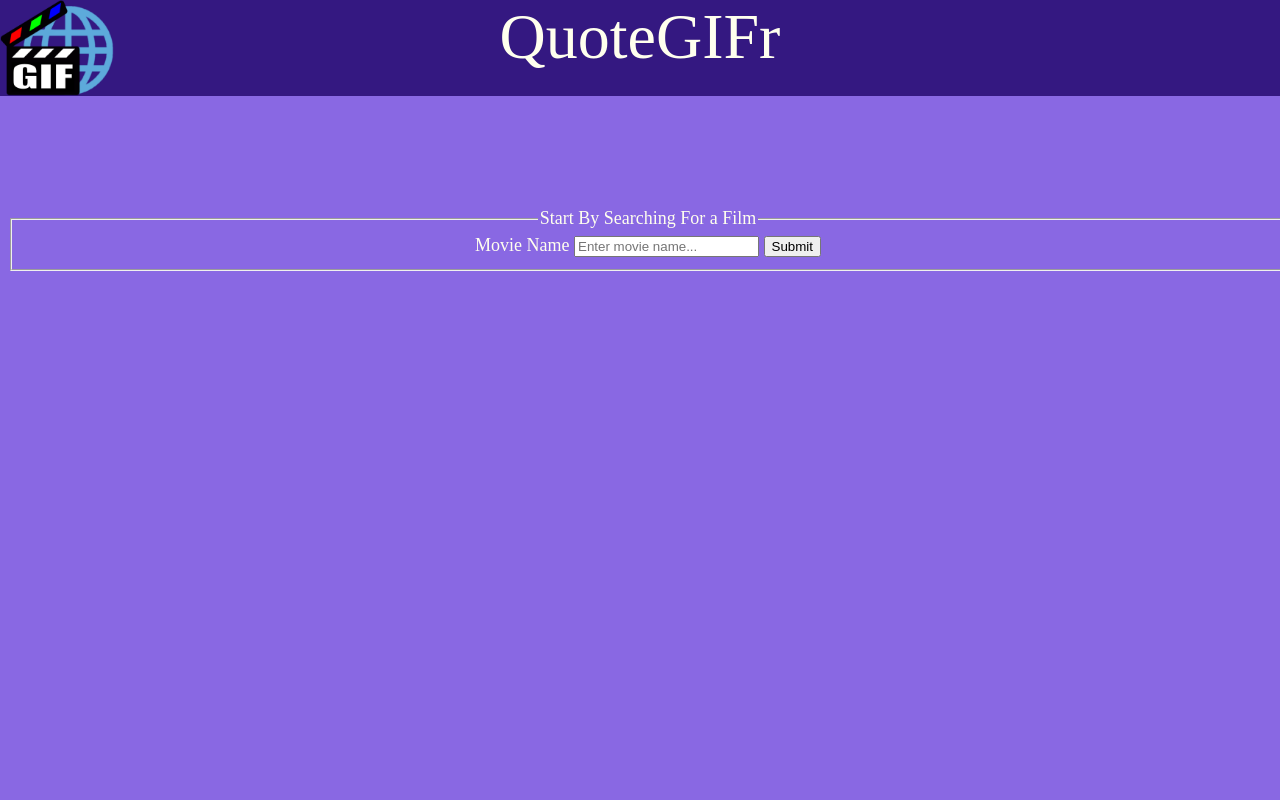
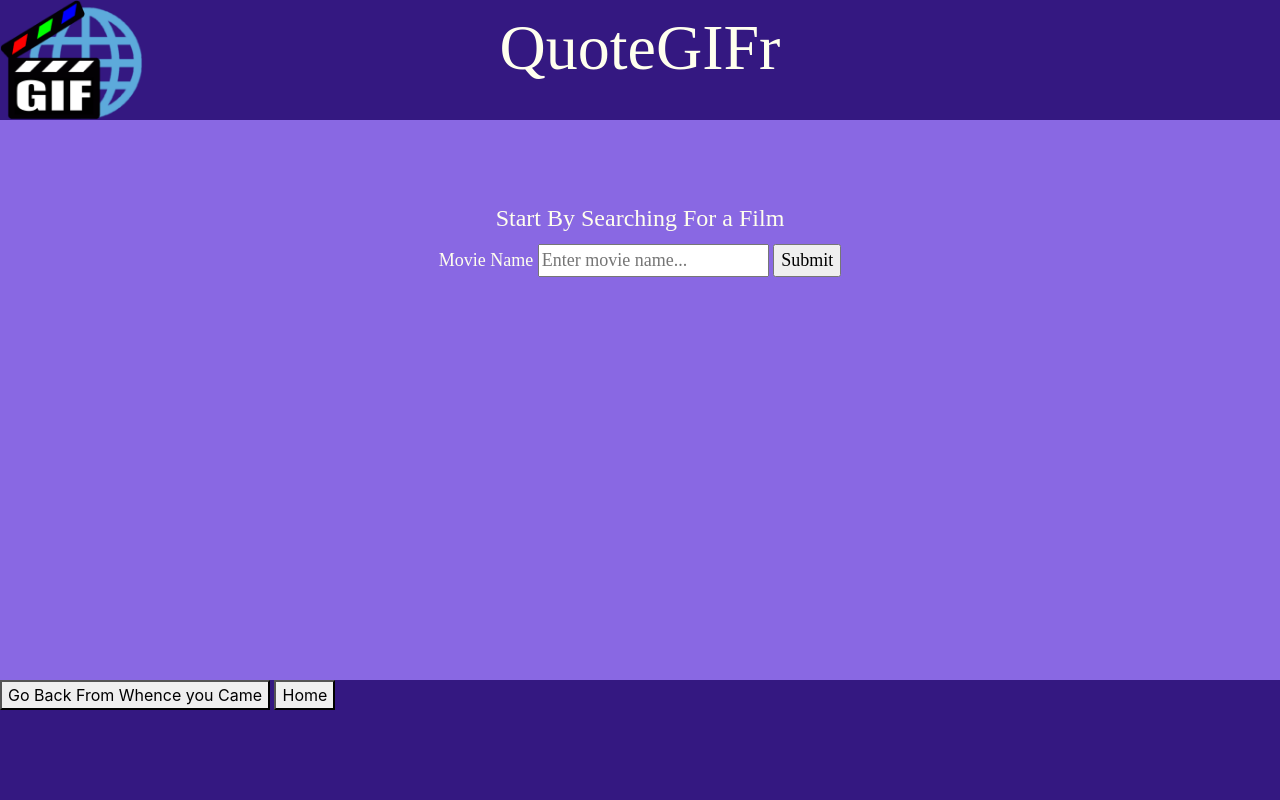
Before and after one commit to Acera-chan/QuoteGIFr, a Flask app: page / in a window 1280 px wide. Run offline with Flask 2, Linux system fonts and the light colour scheme; parts of the project's set-up code (start-up, migrations or seed data) failed here and were passed over; some libraries are stand-ins or nearby versions.

Commit message:
Added buttons and styling to pages.

```diff
--- a/codebase/static/style.css
+++ b/codebase/static/style.css
@@ -4,7 +4,7 @@
     Purpose: Stylesheet for html in the QuoteGIF project
 */
 header {
-    position: fixed;
+    position:fixed;
     top: 0px;
     left: 0px;
     background-color: #341881;
@@ -12,53 +12,74 @@
     color: #ffffee;
     padding-top: 0vh;
     width: 100vw;
-    height: 12vh;
+    height: 15vh;
     text-align: center;
     vertical-align: 10%;
     font-size: 8vh;
-
     background-image: url("QGIFr.png");
     background-size: contain;
     background-position: center left;
     background-repeat: no-repeat;
+
 }
 body {
-    position: relative;
+    color: #ffffee;
+    background-color: #8968e3;
+}
+content{
+
+    z-index:-1;
     font-family: "Corbel";
     font-size: large;
     color: #ffffee;
     background-color: #8968e3;
     background-repeat: no-repeat;
     background-size: cover;
+    top:15vh;
+    bottom:15vh;
+
 }
-
 #filmSearchForm, #quoteSearchForm {
     position:absolute;
     text-align:center;
-    width:100vw;
+    width:50vw;
     top:25vh;
+    left:25vw;
+    z-index:-1;
 }
 
 #filmSelectForms, #quoteSelectForms {
+    position:absolute;
+    text-align:center;
+    width:55vw;
+    left:25vw;
+    margin-bottom:16vh;
+    top:55vh;
+    z-index:-1;
+}
+
+.errorMsg {
     position:absolute;
     text-align:center;
     width:100vw;
     top:45vh;
 }
 
-#errorMsg {
-    position:absolute;
-    text-align:center;
-    width:100vw;
-    top:45vh;
-}
-/*footer{
-    position: fixed;
+footer{
+    position:fixed;
     bottom: 0px;
     left: 0px;
     width: 100vw;
     height: 15vh;
+    background-color: #341881;
 }
+
+.gif_display{
+    display:flex;
+    align-items:center;
+}
+
+/*
 table{
     position: fixed;
     top: 40vh;
@@ -126,12 +147,4 @@
     width:10vw;
     left:20vw;
     font-size:3ex;
-}
-.gif_display {
-    text-align:center;
-    max-width:100%;
-    display: block;
-    margin-left: auto;
-    margin-right: auto;
-    width: 50%;
 }*/
--- a/codebase/templates/generate.html
+++ b/codebase/templates/generate.html
@@ -1,6 +1,6 @@
 {% extends 'layout.html' %}
 {% block content %}
-
-<img src={{ url_for("static", filename = gif_outfileloc) }} class="gif_display body">
-
+<div class="gif_display">
+    <img class="img-fluid mx-auto my-auto d-block" width="480" height="360" src={{ url_for("static", filename = gif_outfileloc) }}>
+</div>
 {% endblock content %}
--- a/codebase/templates/layout.html
+++ b/codebase/templates/layout.html
@@ -4,7 +4,7 @@
              scripting throughout the QuoteGIFr project. This template is
              meant to be extended by other .html files (currently extended
              by 'index.html', and 'quote.html').
--->>
+-->
 
 <!DOCTYPE html>
 <html lang="en">
@@ -12,6 +12,7 @@
         <meta charset="utf-8">
         <meta name="viewport" content="width=device-width, initial-scale=1, shrink-to-fit=no">
         <meta http-equiv="X-UA-Compatible" content="ie=edge">
+        <link rel="stylesheet" href="https://stackpath.bootstrapcdn.com/bootstrap/4.3.1/css/bootstrap.min.css" integrity="sha384-ggOyR0iXCbMQv3Xipma34MD+dH/1fQ784/j6cY/iJTQUOhcWr7x9JvoRxT2MZw1T" crossorigin="anonymous">
         <link rel='stylesheet' type='text/css' href= {{ url_for('static', filename='style.css') }}>
         <link rel="icon" type="image/x-icon" href= {{url_for('static', filename="favicon.ico")}}/>
         <!-- if title passed in with render_template, modify the title -->
@@ -22,10 +23,21 @@
         {% endif %}
     </head>
     <body>
-        <header id='logo'>
+        <a href='{{ url_for('homepage') }}'> <header id='logo' >
             QuoteGIFr
-        </header>
-        <!-- block which 'index.html' and 'quote.html' will extend -->
-        {% block content %}{% endblock content%}
+        </header></a>
+        <content>
+            <!-- block which 'index.html' and 'quote.html' will extend -->
+            {% block content %}{% endblock content%}
+        </content>
+        <footer>
+            <button type = "button" onClick ="javascript:history.back(1)">Go Back From Whence you Came</button>
+            <button type = "button" onClick = "window.location.href='{{ url_for('homepage') }}'">Home</button>
+        </footer>
+        <!-- Bootstrap JS script references -->
+        <script src="https://code.jquery.com/jquery-3.3.1.slim.min.js" integrity="sha384-q8i/X+965DzO0rT7abK41JStQIAqVgRVzpbzo5smXKp4YfRvH+8abtTE1Pi6jizo" crossorigin="anonymous"></script>
+        <script src="https://cdnjs.cloudflare.com/ajax/libs/popper.js/1.14.7/umd/popper.min.js" integrity="sha384-UO2eT0CpHqdSJQ6hJty5KVphtPhzWj9WO1clHTMGa3JDZwrnQq4sF86dIHNDz0W1" crossorigin="anonymous"></script>
+        <script src="https://stackpath.bootstrapcdn.com/bootstrap/4.3.1/js/bootstrap.min.js" integrity="sha384-JjSmVgyd0p3pXB1rRibZUAYoIIy6OrQ6VrjIEaFf/nJGzIxFDsf4x0xIM+B07jRM" crossorigin="anonymous"></script>
     </body>
+
 </html>
```
